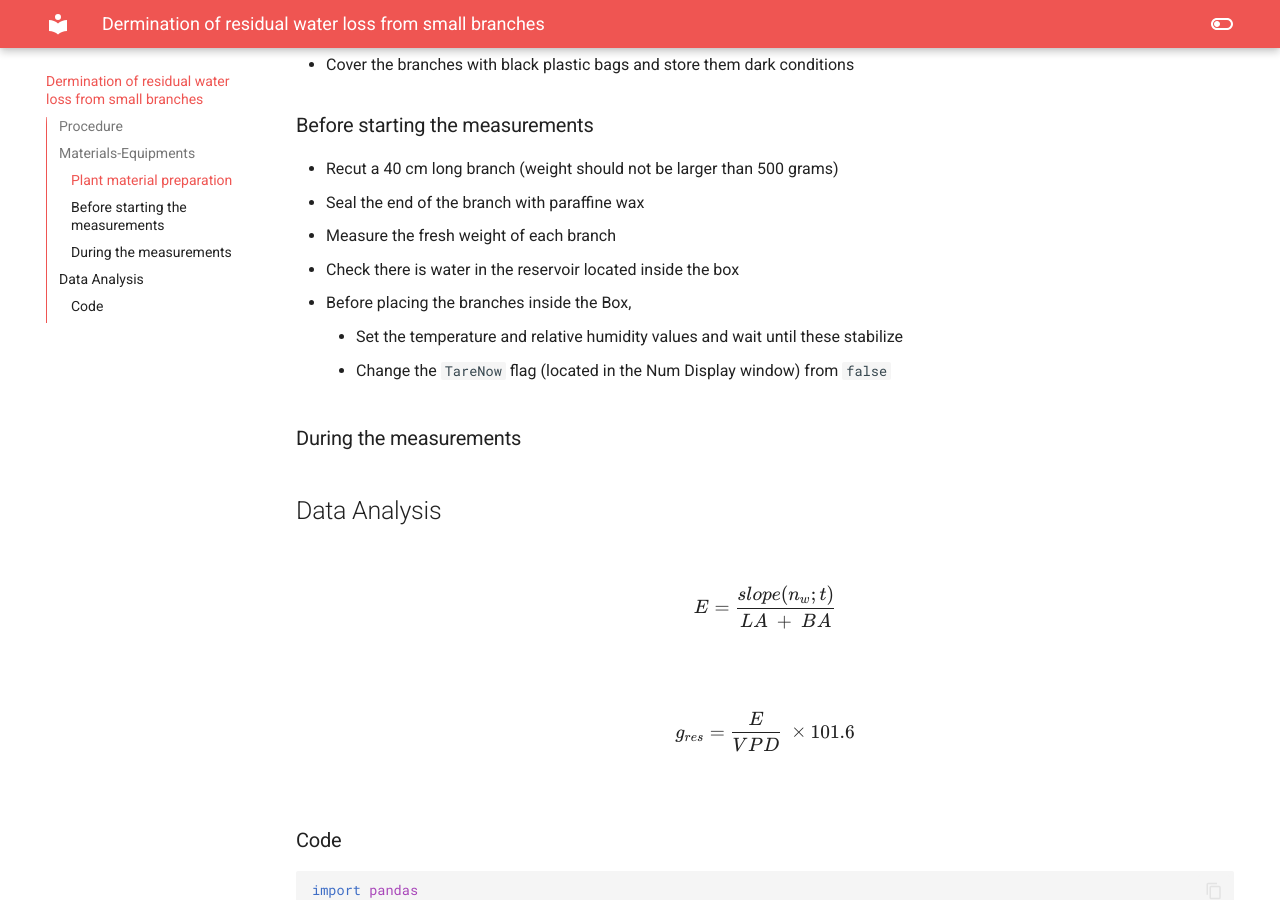
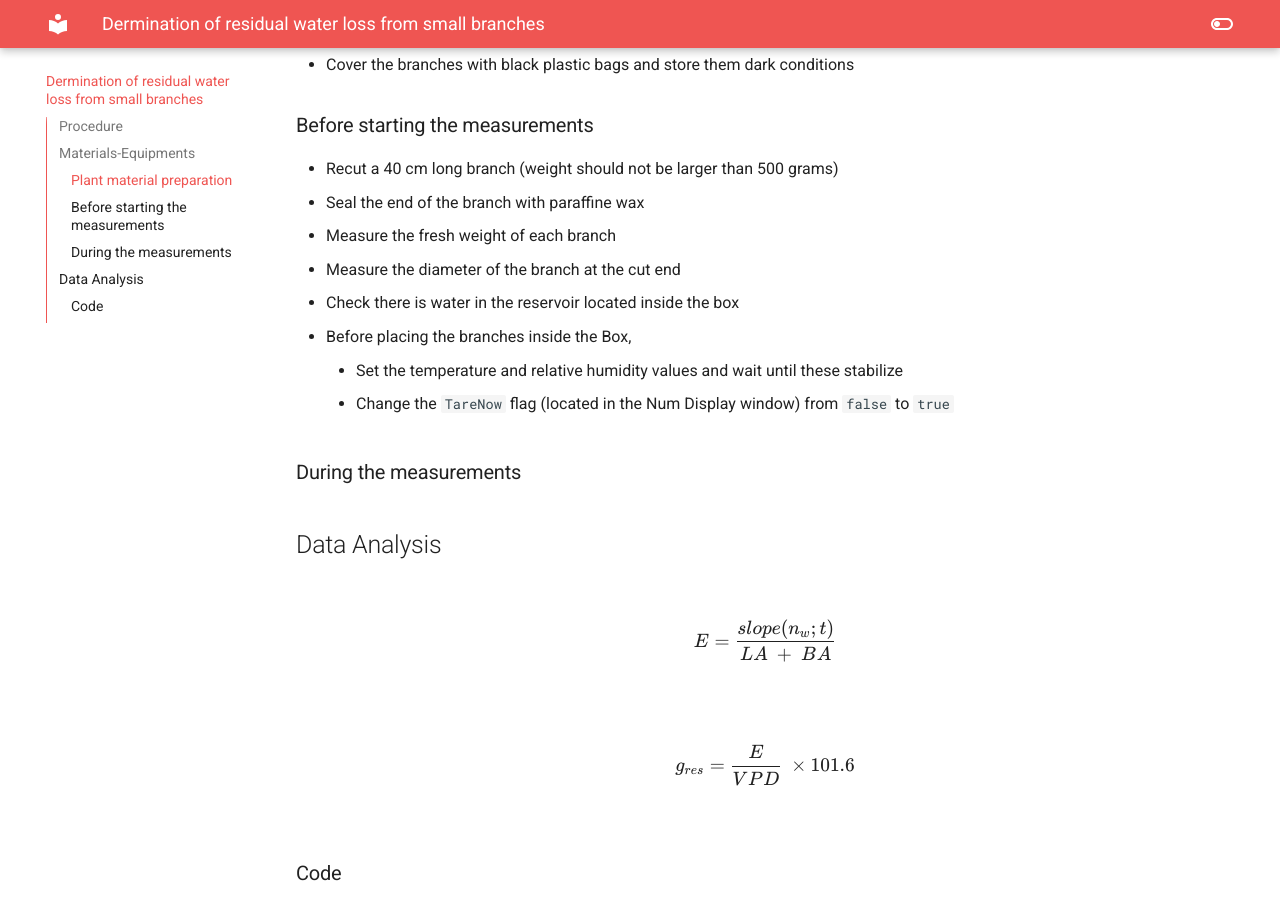
Before and after one commit to ecamo19/droughtbox_documentation, an MkDocs documentation site: the page built from docs/3_test_experiment_1.md, in a window 1280 px wide and 900 px high, scrolled down 672 px. Built offline with MkDocs 1.6.1 and Material for MkDocs 9.7.7, drawn with Linux system fonts in a browser that asks for light colours.

Commit message:
vault backup: 2023-10-17 15:58:38

```diff
--- a/docs/3_test_experiment_1.md
+++ b/docs/3_test_experiment_1.md
@@ -25,10 +25,11 @@ This protocol describes how to measure g<sub>res</sub> under __constant temperat
 + Recut a 40 cm long branch (weight should not be larger than 500 grams)
 + Seal the end of the branch with paraffine wax
 + Measure the fresh weight of each branch
++ Measure the diameter of the branch at the cut end
 + Check there is water in the reservoir located inside the box
 + Before placing the branches inside the Box,
 	+ Set the temperature and relative humidity values and wait until these stabilize
-	+  Change the `TareNow` flag (located in the Num Display window) from `false`
+	+  Change the `TareNow` flag (located in the Num Display window) from `false` to `true`
 
 ### During the measurements
 
```
